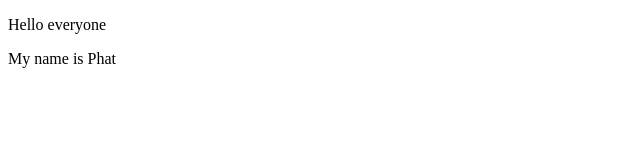
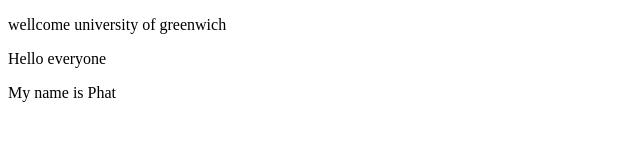
Before and after one commit to ttphat22/Website-sale, a plain HTML site: page index.html in a window 1280 px wide. Shown: the whole page, without its empty margins (0-640 px from the left). Drawn offline with Linux system fonts and the light colour scheme.

Commit message:
Update sale

```diff
--- a/index.html
+++ b/index.html
@@ -7,6 +7,7 @@
     <title>Team 1</title>
 </head>
 <body>
+    <p>wellcome university of greenwich</p>
     <p>Hello everyone</p>
     <p>My name is Phat</p>
 </body>
```
